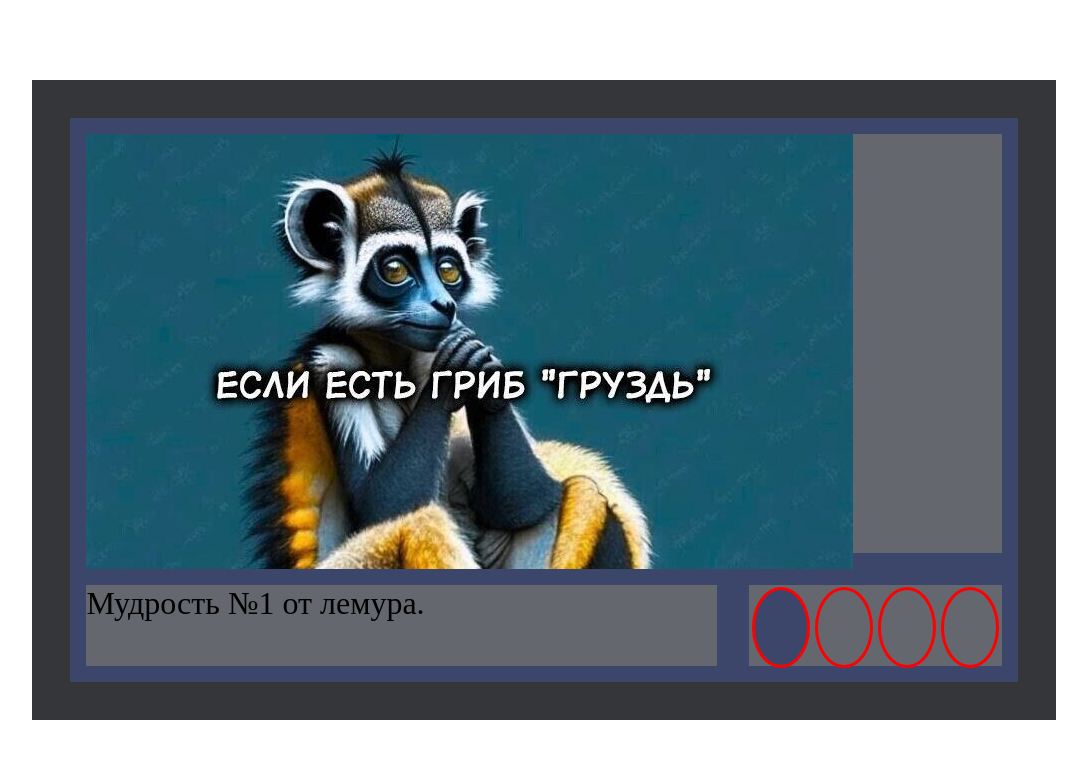
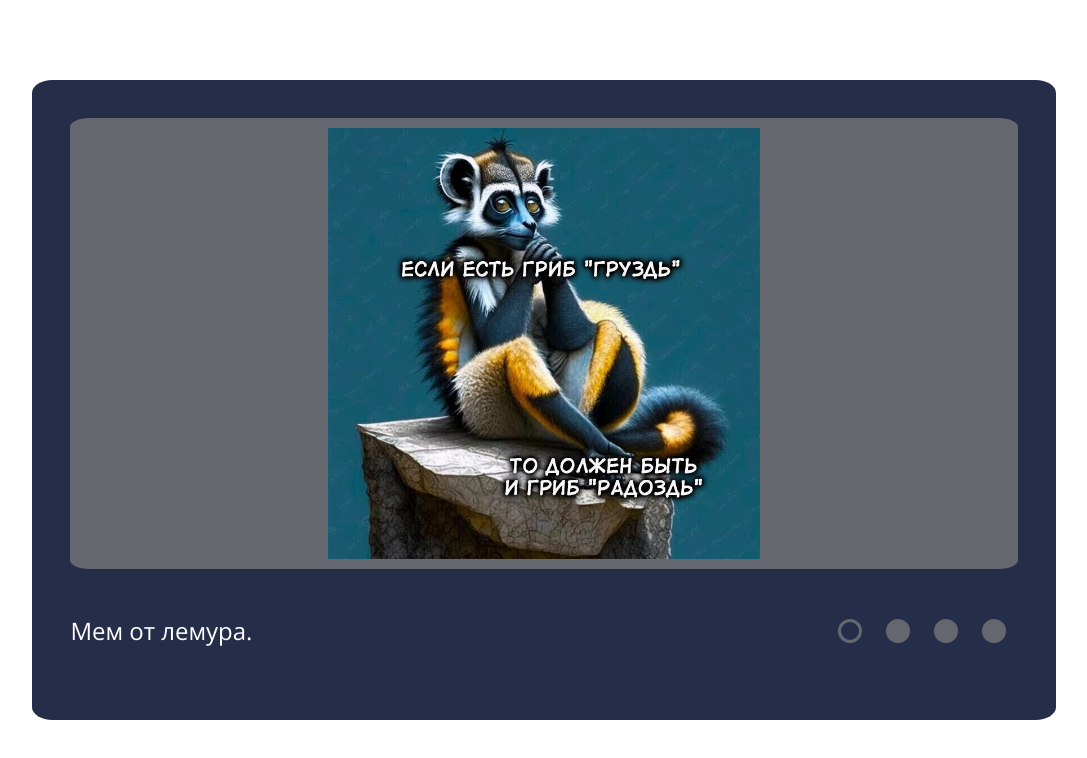
Before and after one commit to AndreiMakhnach2209/cssMemeSlider, a plain HTML site: page cssMemeSlider/index.html in a window 1280 px wide. Shown: the whole page, without its empty margins (96-1183 px from the left). Drawn offline with Linux system fonts and the light colour scheme.

Commit message:
feat: add desktop version styles (Sun, Sep 17, 2023 10:29:56 PM)

```diff
--- a/cssMemeSlider/index.html
+++ b/cssMemeSlider/index.html
@@ -5,6 +5,7 @@
     <meta name="viewport" content="width=device-width, initial-scale=1.0">
     <title>cssMemeSlider</title>
     <link rel="stylesheet" href="./style.css">
+    <link rel="icon" type="image/png" href="./favicon.ico">
 </head>
 <body class="body">
     <header class="header"></header>
@@ -32,17 +33,25 @@
         <div class="slider_module">
             <div class="desc_wrap">
                 <div class="meme_desc">
-                    <span>Мудрость №1 от лемура.</span>
-                    <span>Мудрость №2 от Дона Вито Корлеоне.</span>
-                    <span>Мудрость №1 от магистра Йоды.</span>
-                    <span>Мудрость №1 от сенсея .</span>
+                    <span>Мем от лемура.</span>
+                    <span>Мудрый мем от Дона Вито Корлеоне.</span>
+                    <span>Совет от магистра Йоды.</span>
+                    <span>Мудрость от сенсея.</span>
                 </div>
             </div>
             <div class="buttons_box">
-                <label class="button_area" for="radio_1"></label>
-                <label class="button_area" for="radio_2"></label>
-                <label class="button_area" for="radio_3"></label>
-                <label class="button_area" for="radio_4"></label>
+                <label class="button_area" for="radio_1">
+                    <div></div>
+                </label>
+                <label class="button_area" for="radio_2">
+                    <div></div>
+                </label>
+                <label class="button_area" for="radio_3">
+                    <div></div>
+                </label>
+                <label class="button_area" for="radio_4">
+                    <div></div>
+                </label>
             </div>
         </div>
     </main>
--- a/cssMemeSlider/style.css
+++ b/cssMemeSlider/style.css
@@ -1,3 +1,8 @@
+@font-face {
+    font-family: open_sans;
+    src: url(./assets/font/OpenSans-Regular.ttf);
+}
+
 * {
     margin: 0;
     padding: 0;
@@ -19,7 +24,9 @@
     width: 80%;
     height: 80%;
     padding: 3%;
-    background-color: #35363a;
+    gap: 2%;
+    background-color: #262d49;
+    border-radius: 2%;
 }
 
 .meme_visible {
@@ -27,6 +34,7 @@
     width: 100%;
     overflow: hidden;
     flex-shrink: 0;
+    border-radius: 2%;
 }
 
 .meme_wrapper {
@@ -37,13 +45,17 @@
 
 .meme {
     width: 100%;
-    min-height: 100%;
+    height: 100%;
     flex-shrink: 0;
-    border: 1em solid #3c466b;
     background-color: #65676f;
+    padding: 1%;
 }
 
-
+.meme img {
+    width: 100%;
+    height: 100%;
+    object-fit: contain;
+}
 
 .slider_module {
     display: flex;
@@ -57,8 +69,6 @@
     display: flex;
     width: 70%;
     height: 100%;
-    border: 1em solid #3c466b;
-    background-color: #65676f;
     overflow: hidden;
 }
 
@@ -67,31 +77,54 @@
     width: 100%;
     height: 100%;
     transition: 1s cubic-bezier(0.075, 0.82, 0.165, 1);
+    align-items: center;
 }
 
 .meme_desc span {
     width: 100%;
-    height: 100%;
-    overflow-y: auto;
-    font-size: 200%;
+    font-family: open_sans;
+    font-size: 150%;
+    color: #fff;
     flex-shrink: 0;
 }
 
 .buttons_box {
     display: flex;
+    justify-content: end;
     width: 30%;
     height: 100%;
-    border: 1em solid #3c466b;
-    background-color: #65676f;
+    flex-shrink: 0;
+    align-items: center;
+}
+
+.button_area {
+    display: flex;
+    justify-content: center;
+    align-items: center;
+    width: 6vmin;
+    height: 6vmin;
     flex-shrink: 0;
 }
 
-.button_area {
-    width: 100%;
-    height: 100%;
-    margin: 1%;
+.button_area div {
+    width: 50%;
+    height: 50%;
+    background-color: #65676f;
     border-radius: 50%;
-    border: .2em solid red;
+    border: 0.2rem solid #65676f;
+}
+
+.button_area:hover {
+    cursor: pointer;
+}
+
+.button_area:hover div {
+    background-color: #fff;
+    border-color: #fff;
+}
+
+.button_area:active div {
+    opacity: 0.1;
 }
 
 #radio_1:checked ~ * .meme_wrapper,
@@ -118,9 +151,9 @@
     display: none;
 }
 
-#radio_1:checked ~ * [for="radio_1"],
-#radio_2:checked ~ * [for="radio_2"],
-#radio_3:checked ~ * [for="radio_3"],
-#radio_4:checked ~ * [for="radio_4"] {
-    background-color: #3c466b;
+#radio_1:checked ~ * [for="radio_1"] div,
+#radio_2:checked ~ * [for="radio_2"] div,
+#radio_3:checked ~ * [for="radio_3"] div,
+#radio_4:checked ~ * [for="radio_4"] div {
+    background-color: transparent;
 }
```
Also changed, not shown: cssMemeSlider/assets/font/OpenSans-Regular.ttf (added), cssMemeSlider/favicon.ico (added).
